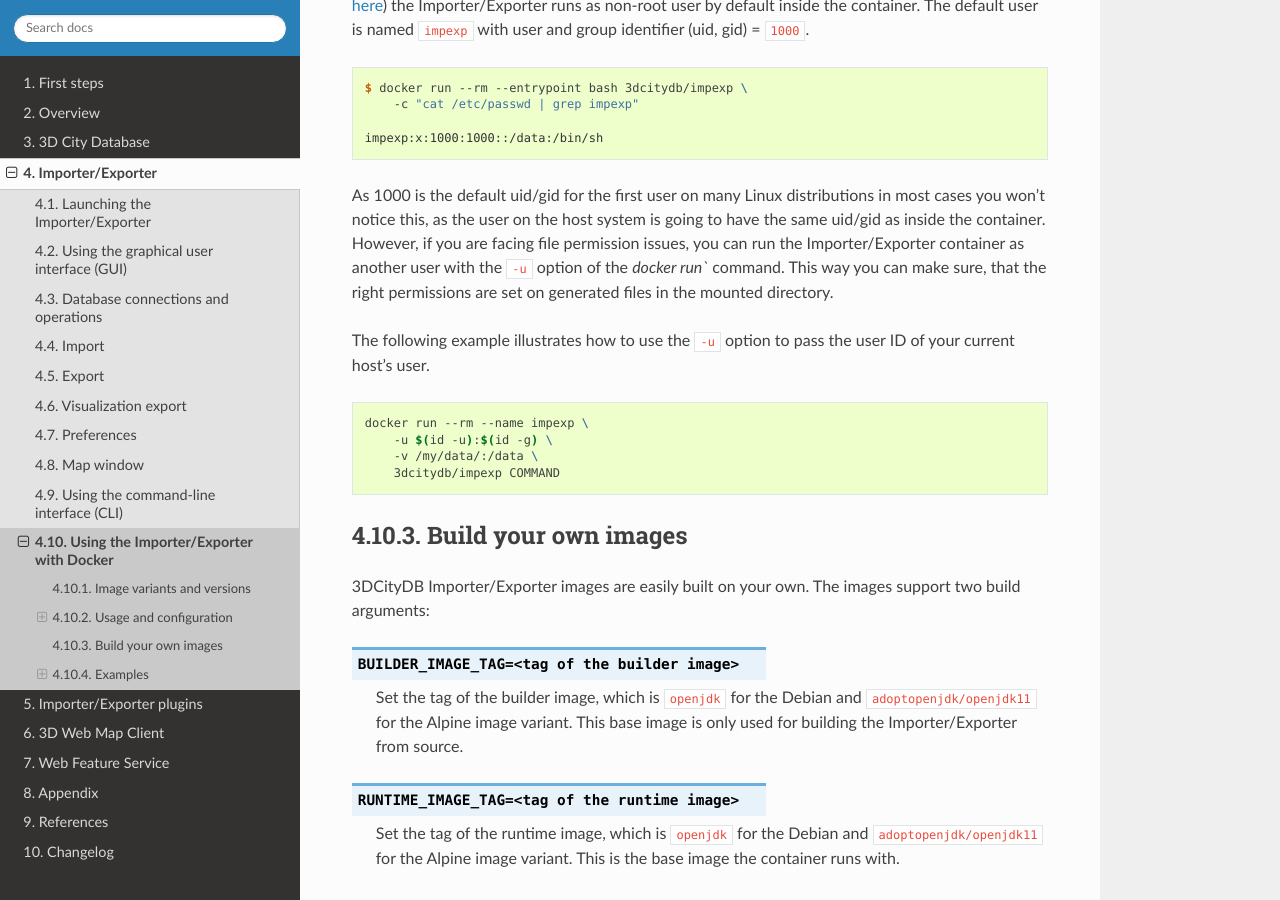
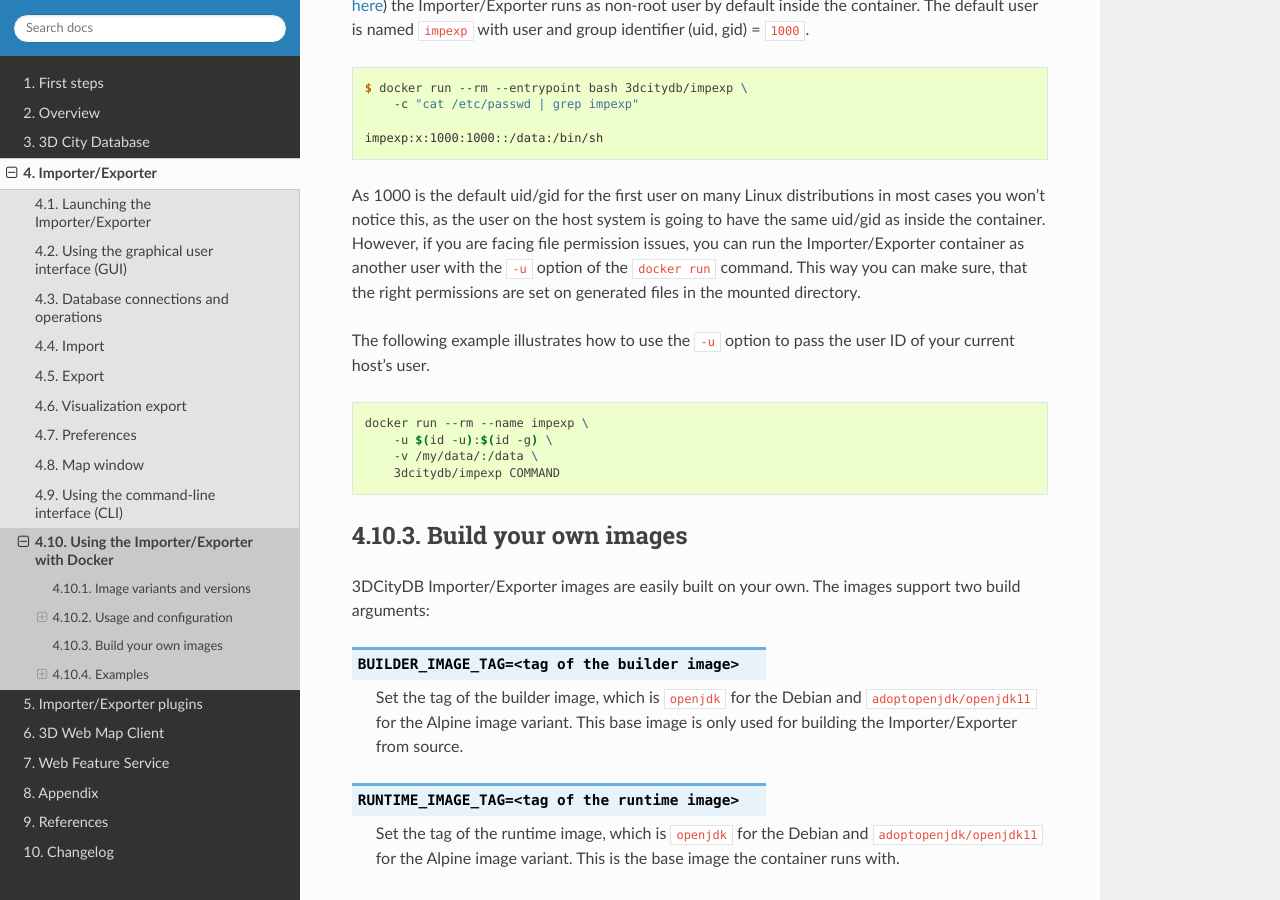
Before and after one commit to 3dcitydb/3dcitydb-docs, a Sphinx documentation site: the page built from source/impexp/docker.rst, in a window 1280 px wide and 900 px high, scrolled down 3624 px. Built offline with Sphinx 7.4.7 and the Read the Docs theme 2.0.0, drawn with Linux system fonts in a browser that asks for light colours.

Commit message:
minor correction

```diff
--- a/source/impexp/docker.rst
+++ b/source/impexp/docker.rst
@@ -215,7 +215,7 @@
 host system is going to have the same uid/gid as inside the container.
 However, if you are facing file permission issues, you can run the
 Importer/Exporter container as another user with the
-``-u`` option of the `docker run`` command. This way you can make sure,
+``-u`` option of the ``docker run`` command. This way you can make sure,
 that the right permissions are set on generated files in the mounted directory.
 
 The following example illustrates how to use the ``-u`` option to pass the
```
